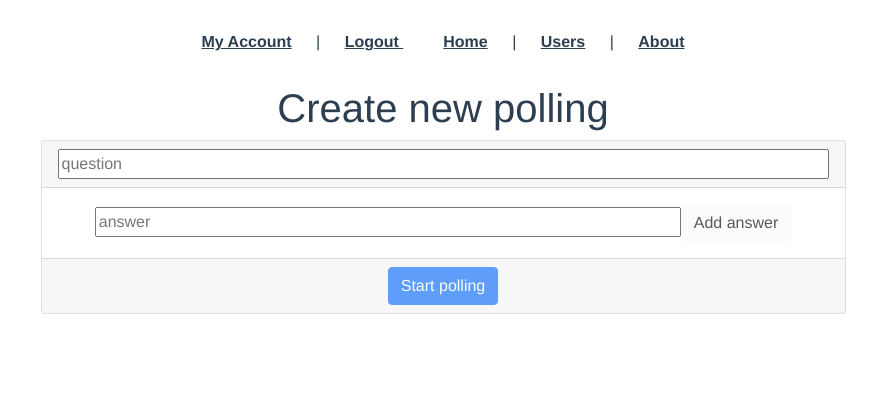
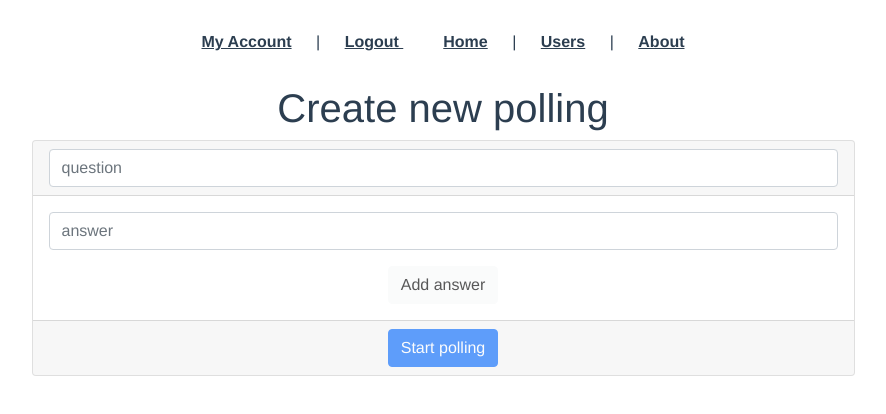
Before and after one commit to TheStalkerDen/Web-UI-Labs, a Vue app: page /#/create-question in a window 1280 px wide. Shown: the top 414 px of the page, without its empty margins (197-1083 px from the left). Built offline with nearby package versions, Linux system fonts and the light colour scheme.

Commit message:
fix inputs

```diff
--- a/src/views/CreateQuestionPage.vue
+++ b/src/views/CreateQuestionPage.vue
@@ -8,6 +8,7 @@
             type="text"
             v-model="question"
             size="80"
+            class="form-control"
             maxlength="120"
             placeholder="question"
           />
@@ -25,12 +26,13 @@
             type="text"
             id="answerInput"
             size="60"
+            class="form-control"
             v-model="currentAnswer"
             placeholder="answer"
             ref="answerInput"
           />
           <button
-            class="btn btn-light"
+            class="btn btn-light mt-3"
             @click="addAnswer()"
             :disabled="currentAnswer === ''"
           >
```
